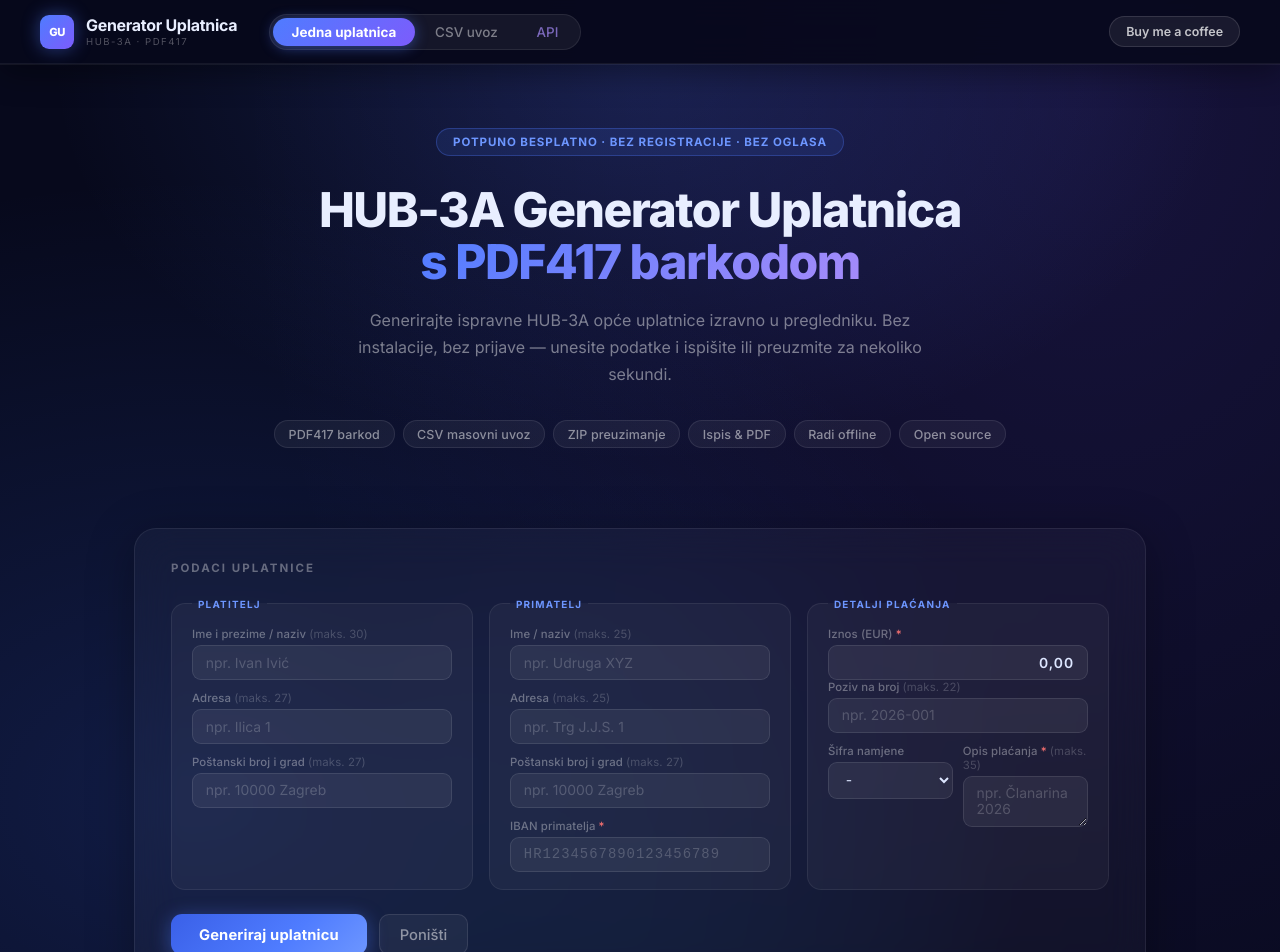
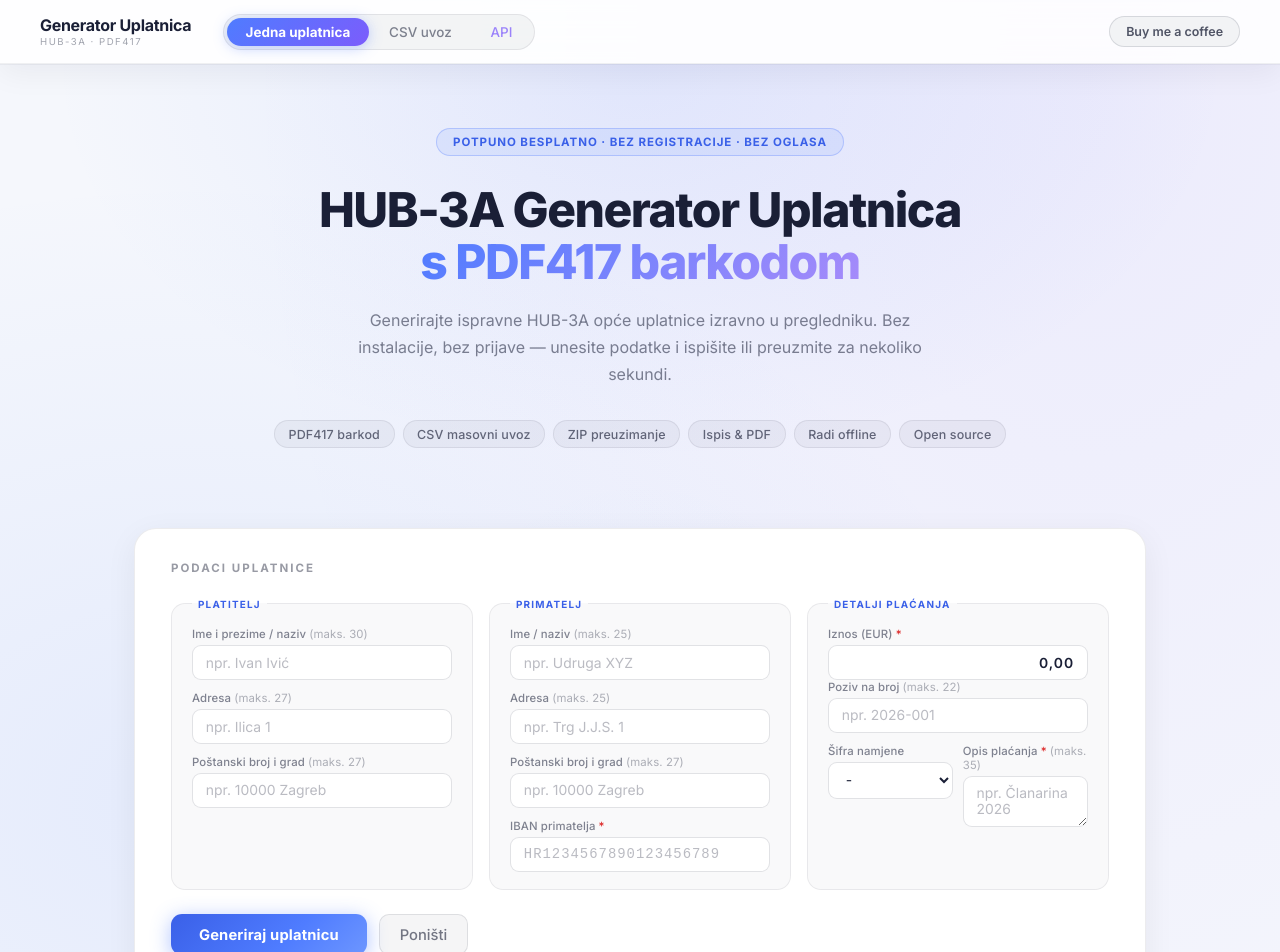
Before and after one commit to ChessSparks/GeneratorUplatnica, a Vue app: page / in a window 1280 px wide. Shown: the top 952 px of the page. Built offline with nearby package versions, Linux system fonts and the light colour scheme.

Commit message:
commit d chnge

```diff
--- a/src/App.vue
+++ b/src/App.vue
@@ -2,9 +2,6 @@
   <transition name="splash-fade">
     <div v-if="loading" class="splash">
       <div class="splash-card">
-        <div class="splash-logo">
-          <div class="splash-mark"></div>
-        </div>
         <h1 class="splash-title">Generator<br>Uplatnica</h1>
         <p class="splash-sub">HUB-3A · PDF417 barkod · CSV uvoz</p>
         <div class="splash-bar"><div class="splash-bar-fill"></div></div>
@@ -15,7 +12,6 @@
   <div id="app">
     <header class="app-header">
       <div class="app-brand">
-        <div class="app-brand-mark">GU</div>
         <div class="app-brand-text">
           <span class="app-brand-title">Generator Uplatnica</span>
           <span class="app-brand-sub">HUB-3A · PDF417</span>
@@ -302,13 +298,13 @@ export default {
 
 body {
   font-family: 'Inter', Arial, sans-serif;
-  background: #07091c;
+  background: #f5f7fc;
   background-image:
-    radial-gradient(ellipse at 15% 50%, rgba(63, 114, 255, 0.18) 0%, transparent 55%),
-    radial-gradient(ellipse at 85% 5%,  rgba(120, 80, 255, 0.14) 0%, transparent 55%),
-    radial-gradient(ellipse at 50% 95%, rgba(20, 180, 220, 0.08) 0%, transparent 50%);
+    radial-gradient(ellipse at 15% 50%, rgba(63, 114, 255, 0.09) 0%, transparent 55%),
+    radial-gradient(ellipse at 85% 5%,  rgba(120, 80, 255, 0.07) 0%, transparent 55%),
+    radial-gradient(ellipse at 50% 95%, rgba(20, 180, 220, 0.05) 0%, transparent 50%);
   min-height: 100vh;
-  color: #dde6ff;
+  color: #1a1f36;
   -webkit-font-smoothing: antialiased;
 }
 
@@ -318,45 +314,14 @@ body {
 .splash {
   position: fixed;
   inset: 0;
-  background: #07091c;
+  background: #ffffff;
   display: flex;
   align-items: center;
   justify-content: center;
   z-index: 99999;
 }
 
-.splash-card { text-align: center; color: white; user-select: none; }
-.splash-logo { margin-bottom: 2rem; }
-
-.splash-mark {
-  width: 52px;
-  height: 64px;
-  background: linear-gradient(145deg, #4f7cff 0%, #7c5cfc 100%);
-  border-radius: 10px 10px 10px 10px;
-  margin: 0 auto;
-  position: relative;
-  box-shadow: 0 0 40px rgba(79,124,255,0.5), 0 0 80px rgba(124,92,252,0.25);
-}
-
-.splash-mark::before {
-  content: '';
-  position: absolute;
-  top: 0; right: 0;
-  width: 16px; height: 16px;
-  background: #07091c;
-  clip-path: polygon(100% 0, 0 0, 100% 100%);
-  border-radius: 0 10px 0 0;
-}
-
-.splash-mark::after {
-  content: '';
-  position: absolute;
-  bottom: 14px; left: 10px; right: 10px;
-  height: 2px;
-  background: rgba(255,255,255,0.5);
-  border-radius: 2px;
-  box-shadow: 0 -8px 0 rgba(255,255,255,0.35), 0 -16px 0 rgba(255,255,255,0.2);
-}
+.splash-card { text-align: center; color: #1a1f36; user-select: none; }
 
 .splash-title {
   font-size: 2.6rem;
@@ -364,7 +329,7 @@ body {
   letter-spacing: -1px;
   line-height: 1.1;
   margin-bottom: 0.65rem;
-  background: linear-gradient(135deg, #fff 20%, rgba(180,200,255,0.8));
+  background: linear-gradient(135deg, #1a1f36 20%, #4f7cff 100%);
   -webkit-background-clip: text;
   -webkit-text-fill-color: transparent;
   background-clip: text;
@@ -372,7 +337,7 @@ body {
 
 .splash-sub {
   font-size: 0.68rem;
-  color: rgba(255,255,255,0.3);
+  color: rgba(26,31,54,0.4);
   letter-spacing: 2.5px;
   text-transform: uppercase;
   margin-bottom: 2.5rem;
@@ -381,7 +346,7 @@ body {
 .splash-bar {
   width: 180px;
   height: 2px;
-  background: rgba(255,255,255,0.08);
+  background: rgba(15,23,42,0.08);
   border-radius: 999px;
   margin: 0 auto;
   overflow: hidden;
@@ -407,16 +372,16 @@ body {
 
 /* ── Header ── */
 .app-header {
-  background: rgba(7, 9, 28, 0.88);
+  background: rgba(255, 255, 255, 0.85);
   backdrop-filter: blur(24px);
   -webkit-backdrop-filter: blur(24px);
-  color: white;
+  color: #1a1f36;
   padding: 0.85rem 2.5rem;
   display: flex;
   align-items: center;
   gap: 2rem;
-  box-shadow: 0 1px 0 rgba(255,255,255,0.06), 0 8px 32px rgba(0,0,0,0.4);
-  border-bottom: 1px solid rgba(255,255,255,0.06);
+  box-shadow: 0 1px 0 rgba(15,23,42,0.04), 0 8px 32px rgba(15,23,42,0.06);
+  border-bottom: 1px solid rgba(15,23,42,0.06);
   position: sticky;
   top: 0;
   z-index: 100;
@@ -426,22 +391,6 @@ body {
   display: flex;
   align-items: center;
   gap: 0.75rem;
-  flex-shrink: 0;
-}
-
-.app-brand-mark {
-  width: 34px;
-  height: 34px;
-  background: linear-gradient(135deg, #4f7cff 0%, #7c5cfc 100%);
-  border-radius: 9px;
-  display: flex;
-  align-items: center;
-  justify-content: center;
-  font-size: 0.7rem;
-  font-weight: 900;
-  letter-spacing: -0.5px;
-  color: white;
-  box-shadow: 0 0 18px rgba(79,124,255,0.45);
   flex-shrink: 0;
 }
 
@@ -456,12 +405,12 @@ body {
   font-weight: 700;
   white-space: nowrap;
   letter-spacing: -0.3px;
-  color: #e8eeff;
+  color: #1a1f36;
 }
 
 .app-brand-sub {
   font-size: 0.6rem;
-  color: rgba(255,255,255,0.3);
+  color: rgba(26,31,54,0.4);
   letter-spacing: 1.5px;
   text-transform: uppercase;
 }
@@ -469,8 +418,8 @@ body {
 /* ── Tabs ── */
 .tabs {
   display: flex;
-  background: rgba(255,255,255,0.06);
-  border: 1px solid rgba(255,255,255,0.08);
+  background: rgba(15,23,42,0.045);
+  border: 1px solid rgba(15,23,42,0.08);
   border-radius: 999px;
   padding: 3px;
   gap: 2px;
@@ -480,7 +429,7 @@ body {
   padding: 0.38rem 1.15rem;
   border: none;
   background: transparent;
-  color: rgba(255,255,255,0.45);
+  color: rgba(26,31,54,0.55);
   border-radius: 999px;
   cursor: pointer;
   font-size: 0.84rem;
@@ -489,20 +438,21 @@ body {
   transition: all 0.2s;
 }
 
-.tab-btn:hover { color: rgba(255,255,255,0.85); background: rgba(255,255,255,0.08); }
+.tab-btn:hover { color: #1a1f36; background: rgba(15,23,42,0.06); }
 
 .tab-btn.active {
   background: linear-gradient(135deg, #4f7cff 0%, #7c5cfc 100%);
   color: white;
   font-weight: 700;
-  box-shadow: 0 2px 14px rgba(79,124,255,0.45);
+  box-shadow: 0 2px 14px rgba(79,124,255,0.35);
 }
 
-.tab-btn--api { color: rgba(167,139,250,0.7); }
-.tab-btn--api:hover { color: #a78bfa; background: rgba(124,92,252,0.1); }
+.tab-btn--api { color: rgba(124,92,252,0.75); }
+.tab-btn--api:hover { color: #7c5cfc; background: rgba(124,92,252,0.08); }
 .tab-btn--api.active {
   background: linear-gradient(135deg, #7c5cfc 0%, #a78bfa 100%);
-  box-shadow: 0 2px 14px rgba(124,92,252,0.5);
+  color: white;
+  box-shadow: 0 2px 14px rgba(124,92,252,0.4);
 }
 
 /* ── BMC button ── */
@@ -511,9 +461,9 @@ body {
   display: inline-flex;
   align-items: center;
   padding: 0.42rem 1rem;
-  background: rgba(255,255,255,0.07);
-  border: 1px solid rgba(255,255,255,0.12);
-  color: rgba(255,255,255,0.75);
+  background: rgba(15,23,42,0.045);
+  border: 1px solid rgba(15,23,42,0.12);
+  color: rgba(26,31,54,0.75);
   border-radius: 999px;
   font-size: 0.78rem;
   font-weight: 600;
@@ -524,9 +474,9 @@ body {
 }
 
 .bmc-btn:hover {
-  background: rgba(255,255,255,0.12);
-  color: white;
-  border-color: rgba(255,255,255,0.2);
+  background: rgba(15,23,42,0.08);
+  color: #1a1f36;
+  border-color: rgba(15,23,42,0.2);
 }
 
 /* ── Main layout ── */
@@ -542,18 +492,19 @@ body {
   justify-content: space-between;
   align-items: center;
   margin: 1.5rem 0 0.85rem;
-  background: rgba(255,255,255,0.04);
+  background: #ffffff;
   backdrop-filter: blur(16px);
   -webkit-backdrop-filter: blur(16px);
   border-radius: 14px;
   padding: 0.85rem 1.25rem;
-  border: 1px solid rgba(255,255,255,0.08);
+  border: 1px solid rgba(15,23,42,0.08);
+  box-shadow: 0 2px 12px rgba(15,23,42,0.05);
 }
 
 .preview-label {
   font-weight: 600;
   font-size: 0.9rem;
-  color: #c4d0ff;
+  color: #2a3150;
   display: flex;
   align-items: center;
   gap: 0.5rem;
@@ -577,9 +528,9 @@ body {
 
 .btn-zip {
   padding: 0.52rem 1.2rem;
-  background: rgba(124,92,252,0.12);
+  background: rgba(124,92,252,0.1);
   border: 1.5px solid rgba(124,92,252,0.35);
-  color: #a78bfa;
+  color: #7c5cfc;
   border-radius: 10px;
   font-size: 0.855rem;
   font-family: inherit;
@@ -590,9 +541,9 @@ body {
 }
 
 .btn-zip:hover:not(:disabled) {
-  background: rgba(124,92,252,0.22);
+  background: rgba(124,92,252,0.18);
   border-color: rgba(124,92,252,0.6);
-  color: #c4b5fd;
+  color: #6a3df0;
 }
 
 .btn-zip:disabled {
@@ -610,14 +561,14 @@ body {
   font-family: inherit;
   font-weight: 600;
   cursor: pointer;
-  box-shadow: 0 4px 18px rgba(79,124,255,0.45);
+  box-shadow: 0 4px 18px rgba(79,124,255,0.35);
   transition: transform 0.15s, box-shadow 0.15s;
   letter-spacing: 0.01em;
 }
 
 .btn-print:hover {
   transform: translateY(-2px);
-  box-shadow: 0 8px 28px rgba(79,124,255,0.6);
+  box-shadow: 0 8px 28px rgba(79,124,255,0.5);
 }
 
 .print-area {
@@ -640,7 +591,7 @@ body {
   position: absolute;
   inset: 0;
   background:
-    radial-gradient(ellipse at 50% 0%, rgba(79,124,255,0.18) 0%, transparent 65%);
+    radial-gradient(ellipse at 50% 0%, rgba(79,124,255,0.1) 0%, transparent 65%);
   pointer-events: none;
 }
 
@@ -653,14 +604,14 @@ body {
 .hero-badge {
   display: inline-block;
   padding: 0.35rem 1rem;
-  background: rgba(79,124,255,0.12);
+  background: rgba(79,124,255,0.1);
   border: 1px solid rgba(79,124,255,0.3);
   border-radius: 999px;
   font-size: 0.72rem;
   font-weight: 700;
   letter-spacing: 0.08em;
   text-transform: uppercase;
-  color: #6d96ff;
+  color: #3a60e8;
   margin-bottom: 1.75rem;
 }
 
@@ -669,7 +620,7 @@ body {
   font-weight: 800;
   letter-spacing: -1.5px;
   line-height: 1.1;
-  color: #e8eeff;
+  color: #1a1f36;
   margin-bottom: 1.1rem;
 }
 
@@ -682,7 +633,7 @@ body {
 
 .hero-sub {
   font-size: 1rem;
-  color: rgba(255,255,255,0.45);
+  color: rgba(26,31,54,0.55);
   line-height: 1.7;
   max-width: 580px;
   margin: 0 auto 2rem;
@@ -697,12 +648,12 @@ body {
 
 .feature-chip {
   padding: 0.35rem 0.85rem;
-  background: rgba(255,255,255,0.05);
-  border: 1px solid rgba(255,255,255,0.09);
+  background: rgba(15,23,42,0.04);
+  border: 1px solid rgba(15,23,42,0.08);
   border-radius: 999px;
   font-size: 0.78rem;
   font-weight: 500;
-  color: rgba(255,255,255,0.5);
+  color: rgba(26,31,54,0.65);
   letter-spacing: 0.01em;
 }
 
@@ -714,14 +665,14 @@ body {
 .api-badge {
   display: inline-block;
   padding: 0.28rem 0.8rem;
-  background: rgba(124,92,252,0.12);
+  background: rgba(124,92,252,0.1);
   border: 1px solid rgba(124,92,252,0.3);
   border-radius: 999px;
   font-size: 0.65rem;
   font-weight: 800;
   letter-spacing: 0.12em;
   text-transform: uppercase;
-  color: #a78bfa;
+  color: #7c5cfc;
   margin-bottom: 1rem;
 }
 
@@ -729,13 +680,13 @@ body {
   font-size: clamp(1.6rem, 4vw, 2.2rem);
   font-weight: 800;
   letter-spacing: -1px;
-  color: #e8eeff;
+  color: #1a1f36;
   margin-bottom: 0.65rem;
 }
 
 .api-sub {
   font-size: 0.92rem;
-  color: rgba(255,255,255,0.38);
+  color: rgba(26,31,54,0.55);
   line-height: 1.7;
   max-width: 560px;
   margin: 0 auto;
@@ -749,12 +700,13 @@ body {
 }
 
 .api-card {
-  background: rgba(255,255,255,0.03);
-  border: 1px solid rgba(255,255,255,0.08);
+  background: #ffffff;
+  border: 1px solid rgba(15,23,42,0.08);
   border-radius: 18px;
   padding: 1.5rem;
   position: relative;
   overflow: hidden;
+  box-shadow: 0 2px 14px rgba(15,23,42,0.05);
 }
 
 .api-card::before {
@@ -770,33 +722,33 @@ body {
   font-weight: 800;
   letter-spacing: 0.12em;
   text-transform: uppercase;
-  color: #a78bfa;
+  color: #7c5cfc;
   margin-bottom: 0.6rem;
 }
 
 .api-card h3 {
   font-size: 1rem;
   font-weight: 700;
-  color: #dde6ff;
+  color: #1a1f36;
   margin-bottom: 0.55rem;
   letter-spacing: -0.2px;
 }
 
 .api-card p {
   font-size: 0.81rem;
-  color: rgba(255,255,255,0.38);
+  color: rgba(26,31,54,0.55);
   line-height: 1.65;
   margin-bottom: 1rem;
 }
 
 .api-code {
-  background: rgba(0,0,0,0.3);
-  border: 1px solid rgba(255,255,255,0.07);
+  background: rgba(15,23,42,0.04);
+  border: 1px solid rgba(15,23,42,0.08);
   border-radius: 10px;
   padding: 0.9rem 1rem;
   font-family: 'Courier New', monospace;
   font-size: 0.72rem;
-  color: #a5b4fc;
+  color: #4f46e5;
   line-height: 1.7;
   margin: 0;
   overflow-x: auto;
@@ -804,7 +756,7 @@ body {
 }
 
 .api-cta-box {
-  background: rgba(124,92,252,0.08);
+  background: rgba(124,92,252,0.06);
   border: 1px solid rgba(124,92,252,0.2);
   border-radius: 18px;
   padding: 1.5rem 1.75rem;
@@ -823,13 +775,13 @@ body {
 
 .api-cta-text strong {
   font-size: 0.95rem;
-  color: #e8eeff;
+  color: #1a1f36;
   font-weight: 700;
 }
 
 .api-cta-text span {
   font-size: 0.82rem;
-  color: rgba(255,255,255,0.38);
+  color: rgba(26,31,54,0.55);
 }
 
 .api-cta-btn {
@@ -842,19 +794,19 @@ body {
   font-weight: 700;
   text-decoration: none;
   white-space: nowrap;
-  box-shadow: 0 4px 20px rgba(124,92,252,0.4);
+  box-shadow: 0 4px 20px rgba(124,92,252,0.3);
   transition: transform 0.15s, box-shadow 0.15s;
 }
 
 .api-cta-btn:hover {
   transform: translateY(-2px);
-  box-shadow: 0 8px 28px rgba(124,92,252,0.55);
+  box-shadow: 0 8px 28px rgba(124,92,252,0.45);
 }
 
 /* ── FAQ ── */
 .faq-section {
   padding: 3.5rem 1.5rem 4rem;
-  border-top: 1px solid rgba(255,255,255,0.05);
+  border-top: 1px solid rgba(15,23,42,0.06);
 }
 
 .faq-inner {
@@ -866,7 +818,7 @@ body {
   font-size: 1.4rem;
   font-weight: 800;
   letter-spacing: -0.5px;
-  color: #c4d0ff;
+  color: #2a3150;
   margin-bottom: 2rem;
   text-align: center;
 }
@@ -878,30 +830,31 @@ body {
 }
 
 .faq-item {
-  background: rgba(255,255,255,0.03);
-  border: 1px solid rgba(255,255,255,0.07);
+  background: #ffffff;
+  border: 1px solid rgba(15,23,42,0.07);
   border-radius: 16px;
   padding: 1.35rem 1.5rem;
+  box-shadow: 0 2px 12px rgba(15,23,42,0.04);
 }
 
 .faq-item h3 {
   font-size: 0.88rem;
   font-weight: 700;
-  color: #dde6ff;
+  color: #1a1f36;
   margin-bottom: 0.5rem;
   letter-spacing: -0.1px;
 }
 
 .faq-item p {
   font-size: 0.82rem;
-  color: rgba(255,255,255,0.4);
+  color: rgba(26,31,54,0.55);
   line-height: 1.65;
   margin: 0;
 }
 
 /* ── Footer ── */
 .app-footer {
-  border-top: 1px solid rgba(255,255,255,0.05);
+  border-top: 1px solid rgba(15,23,42,0.06);
   padding: 1.25rem 1.5rem;
 }
 
@@ -912,17 +865,17 @@ body {
   align-items: center;
   justify-content: space-between;
   font-size: 0.78rem;
-  color: rgba(255,255,255,0.2);
+  color: rgba(26,31,54,0.45);
 }
 
 .footer-bmc {
-  color: rgba(255,255,255,0.3);
+  color: rgba(26,31,54,0.55);
   text-decoration: none;
   font-weight: 600;
   transition: color 0.15s;
 }
 
-.footer-bmc:hover { color: rgba(255,255,255,0.6); }
+.footer-bmc:hover { color: #1a1f36; }
 
 /* ── Mobile ── */
 @media (max-width: 640px) {
--- a/src/components/SlipForm.vue
+++ b/src/components/SlipForm.vue
@@ -334,20 +334,18 @@ export default {
 
 <style scoped>
 .slip-form {
-  background: rgba(255,255,255,0.03);
-  backdrop-filter: blur(20px);
-  -webkit-backdrop-filter: blur(20px);
+  background: #ffffff;
   border-radius: 22px;
   padding: 2rem 2.25rem;
-  border: 1px solid rgba(255,255,255,0.08);
-  box-shadow: 0 8px 48px rgba(0,0,0,0.3);
+  border: 1px solid rgba(15,23,42,0.08);
+  box-shadow: 0 8px 32px rgba(15,23,42,0.06);
 }
 
 .slip-form h2 {
   font-size: 0.72rem;
   font-weight: 700;
   margin-bottom: 1.4rem;
-  color: rgba(255,255,255,0.35);
+  color: rgba(26,31,54,0.45);
   text-transform: uppercase;
   letter-spacing: 2px;
 }
@@ -362,14 +360,14 @@ fieldset {
   border: none;
   border-radius: 14px;
   padding: 1.1rem 1.25rem;
-  background: rgba(255,255,255,0.04);
-  border: 1px solid rgba(255,255,255,0.07);
+  background: rgba(15,23,42,0.025);
+  border: 1px solid rgba(15,23,42,0.07);
 }
 
 legend {
   font-size: 0.62rem;
   font-weight: 700;
-  color: #6d96ff;
+  color: #3a60e8;
   text-transform: uppercase;
   letter-spacing: 0.12em;
   padding: 0 6px;
@@ -382,27 +380,26 @@ legend {
   display: block;
   font-size: 0.71rem;
   font-weight: 500;
-  color: rgba(255,255,255,0.35);
+  color: rgba(26,31,54,0.55);
   margin-bottom: 4px;
   letter-spacing: 0.01em;
 }
 
-.opt { color: rgba(255,255,255,0.2); font-weight: 400; }
-.required { color: #f87171; }
+.opt { color: rgba(26,31,54,0.35); font-weight: 400; }
+.required { color: #dc2626; }
 
 .form-field input,
 .form-field select,
 .form-field textarea {
   width: 100%;
   padding: 0.52rem 0.8rem;
-  border: 1.5px solid rgba(255,255,255,0.1);
+  border: 1.5px solid rgba(15,23,42,0.12);
   border-radius: 9px;
   font-size: 0.87rem;
   font-family: inherit;
-  color: #dde6ff;
-  background: rgba(255,255,255,0.06);
+  color: #1a1f36;
+  background: #ffffff;
   transition: border-color 0.15s, box-shadow 0.15s;
-  color-scheme: dark;
 }
 
 .form-field input:focus,
@@ -415,13 +412,13 @@ legend {
 
 .form-field input.invalid,
 .form-field textarea.invalid {
-  border-color: #f87171;
-  box-shadow: 0 0 0 3px rgba(248,113,113,0.15);
+  border-color: #dc2626;
+  box-shadow: 0 0 0 3px rgba(220,38,38,0.12);
 }
 
 .form-field input::placeholder,
 .form-field textarea::placeholder {
-  color: rgba(255,255,255,0.2);
+  color: rgba(26,31,54,0.3);
 }
 
 .iznos-input {
@@ -473,9 +470,9 @@ legend {
 
 .btn-secondary {
   padding: 0.65rem 1.25rem;
-  background: rgba(255,255,255,0.05);
-  color: rgba(255,255,255,0.5);
-  border: 1.5px solid rgba(255,255,255,0.1);
+  background: rgba(15,23,42,0.04);
+  color: rgba(26,31,54,0.6);
+  border: 1.5px solid rgba(15,23,42,0.1);
   border-radius: 10px;
   font-size: 0.92rem;
   font-family: inherit;
@@ -485,14 +482,14 @@ legend {
 }
 
 .btn-secondary:hover {
-  background: rgba(255,255,255,0.09);
-  border-color: rgba(255,255,255,0.18);
-  color: rgba(255,255,255,0.8);
+  background: rgba(15,23,42,0.07);
+  border-color: rgba(15,23,42,0.18);
+  color: #1a1f36;
 }
 
 .error-msg {
   margin-top: 0.6rem;
-  color: #f87171;
+  color: #dc2626;
   font-size: 0.8rem;
   font-weight: 500;
   display: flex;
@@ -505,8 +502,8 @@ legend {
   display: inline-block;
   width: 5px; height: 5px;
   border-radius: 50%;
-  background: #f87171;
-  box-shadow: 0 0 6px rgba(248,113,113,0.8);
+  background: #dc2626;
+  box-shadow: 0 0 6px rgba(220,38,38,0.6);
   flex-shrink: 0;
 }
 
```
Also changed, not shown: src/components/CsvUpload.vue (+31 -33 lines).
